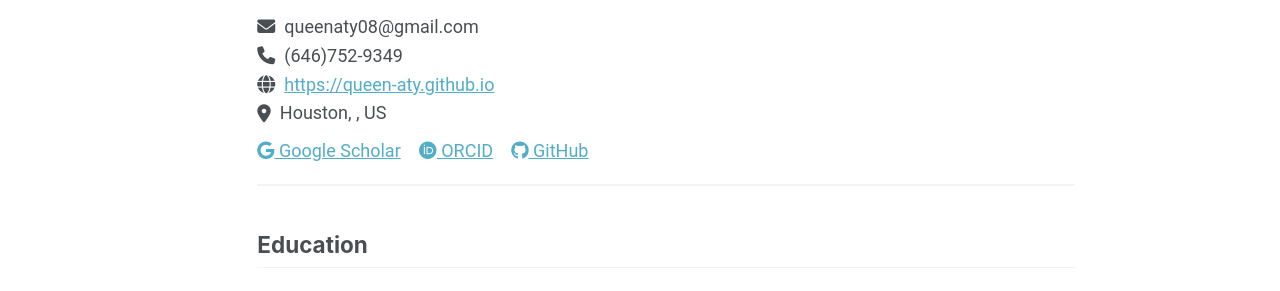
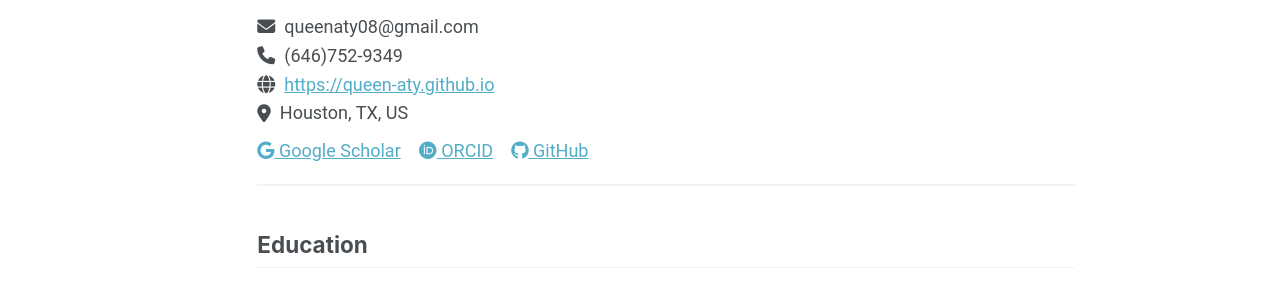
Before and after one commit to Queen-aty/Queen-aty.github.io, a Jekyll site: the page built from _pages/cv-json.md, in a window 1280 px wide. Shown: the part 173-464 px from the top of the page. Built offline with Jekyll 4.4.1, drawn with Linux system fonts in a browser that asks for light colours; a script bundle is joined from its source files by our own code; library files that are not in the unit come from our copies.

```diff
--- a/_data/cv.json
+++ b/_data/cv.json
@@ -9,7 +9,7 @@
       "postalCode": "",
       "city": "Houston",
       "countryCode": "US",
-      "region": ""
+      "region": "TX"
     },
     "profiles": [
       {
```
